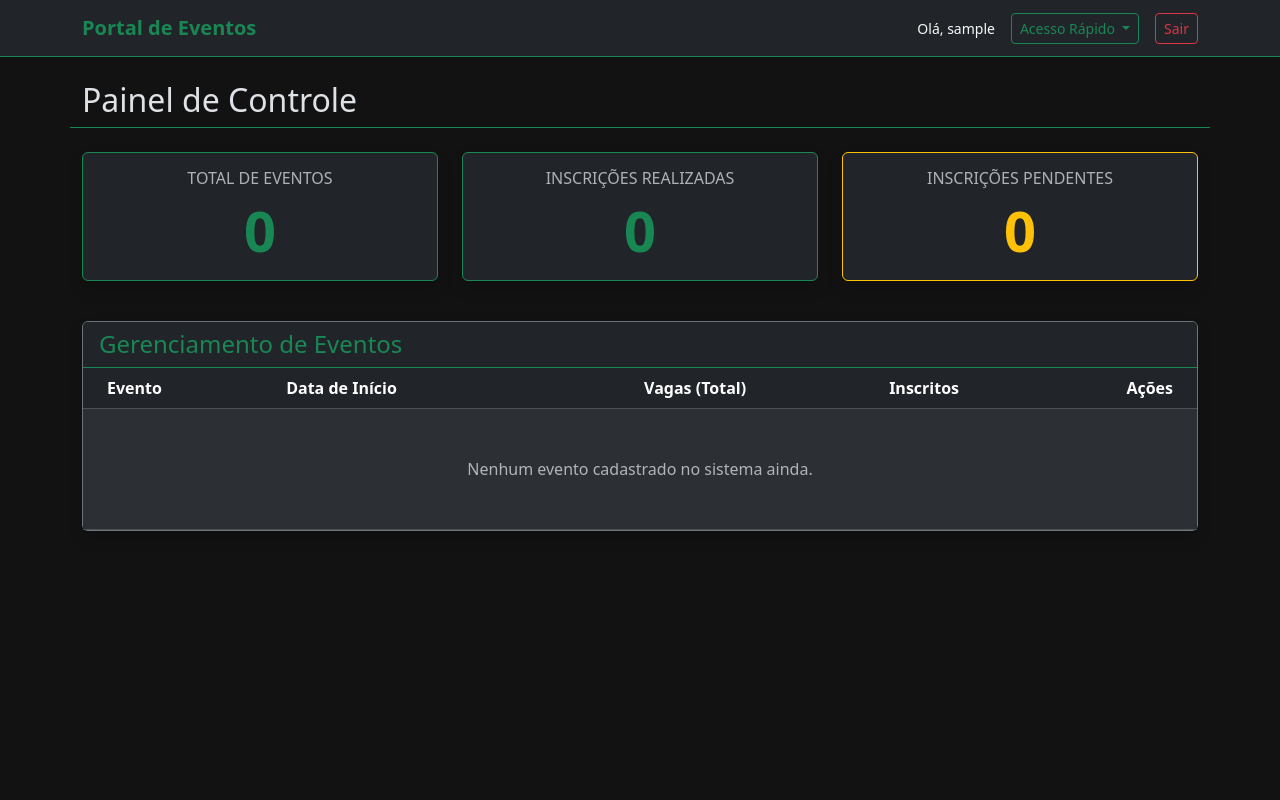
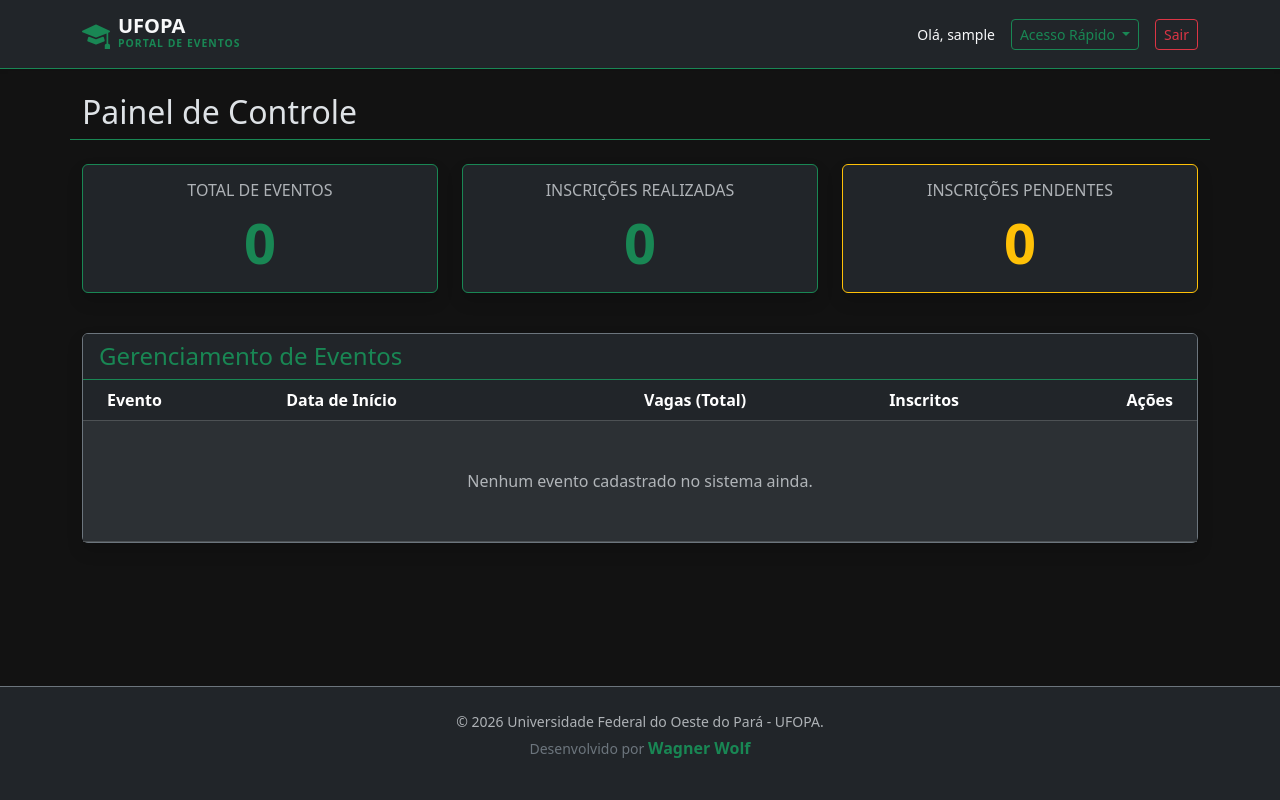
Before and after one commit to WagnerWolf/sistema_eventos, a Django app: page /painel/ in a window 1280 px wide. Run offline with Django 5.2, Linux system fonts and the light colour scheme; the visitor is signed in with stand-in values (Sample User, id 1); data that the repository does not hold is empty.

Commit message:
ajuste visual

```diff
--- a/eventos/templates/eventos/base.html
+++ b/eventos/templates/eventos/base.html
@@ -5,14 +5,25 @@
     <meta name="viewport" content="width=device-width, initial-scale=1.0">
     <title>Inscrição de Eventos</title>
     <link href="https://cdn.jsdelivr.net/npm/bootstrap@5.3.2/dist/css/bootstrap.min.css" rel="stylesheet">
+    <link rel="stylesheet" href="https://cdn.jsdelivr.net/npm/bootstrap-icons@1.11.1/font/bootstrap-icons.css">
 
     <style>
         :root {
-            /* Alterando a cor principal do Bootstrap para um tom de verde */
             --bs-primary: #198754;
             --bs-primary-rgb: 25, 135, 84;
-            --bs-body-bg: #121212; /* Fundo um pouco mais escuro e confortável */
+            --bs-body-bg: #121212;
         }
+
+        /* Ajuste para o rodapé ficar sempre embaixo */
+        body {
+            display: flex;
+            flex-direction: column;
+            min-height: 100vh;
+        }
+        .main-content {
+            flex: 1;
+        }
+
         .btn-primary {
             background-color: var(--bs-primary);
             border-color: var(--bs-primary);
@@ -27,14 +38,28 @@
         .card {
             background-color: #1e1e1e;
         }
+
+        /* Estilização do Footer */
+        footer .text-success {
+            transition: 0.3s;
+        }
+        footer .text-success:hover {
+            text-shadow: 0 0 8px rgba(25, 135, 84, 0.6);
+        }
     </style>
 </head>
 <body>
-<nav class="navbar navbar-expand-lg navbar-dark bg-dark border-bottom border-success">
-        <div class="container d-flex justify-content-between">
-            <a class="navbar-brand text-primary fw-bold" href="{% url 'lista_eventos' %}">Portal de Eventos</a>
+    <nav class="navbar navbar-expand-lg navbar-dark bg-dark border-bottom border-success shadow-sm">
+        <div class="container">
+            <a class="navbar-brand d-flex align-items-center fw-bold" href="{% url 'lista_eventos' %}">
+                <i class="bi bi-mortarboard-fill text-primary me-2 fs-3"></i>
+                <div class="d-flex flex-column">
+                    <span class="fs-5 lh-1 text-light">UFOPA</span>
+                    <small class="text-primary" style="font-size: 0.65rem; letter-spacing: 1px;">PORTAL DE EVENTOS</small>
+                </div>
+            </a>
 
-<div class="d-flex align-items-center">
+            <div class="d-flex align-items-center">
                 {% if user.is_authenticated %}
                     <span class="text-light me-3 small d-none d-md-inline">Olá, {{ user.username }}</span>
 
@@ -45,6 +70,8 @@
                         <ul class="dropdown-menu dropdown-menu-dark border-success">
                             <li><a class="dropdown-item" href="{% url 'painel_dashboard' %}">Painel de Eventos</a></li>
                             <li><a class="dropdown-item" href="{% url 'novo_evento' %}">Criar Novo Evento</a></li>
+                            <li><hr class="dropdown-divider border-success"></li>
+                            <li><a class="dropdown-item" href="{% url 'admin:index' %}" target="_blank">Acesso Técnico</a></li>
                         </ul>
                     </div>
 
@@ -59,7 +86,7 @@
         </div>
     </nav>
 
-    <div class="container mt-4">
+    <div class="container mt-4 main-content">
         {% if messages %}
             {% for message in messages %}
                 <div class="alert alert-{{ message.tags }} alert-dismissible fade show" role="alert">
@@ -73,6 +100,18 @@
         {% endblock %}
     </div>
 
+    <footer class="footer py-4 bg-dark border-top border-secondary mt-5">
+        <div class="container text-center">
+            <p class="text-muted mb-0 small">
+                &copy; {% now "Y" %} Universidade Federal do Oeste do Pará - UFOPA.
+            </p>
+            <p class="mt-1">
+                <span class="text-secondary small">Desenvolvido por </span>
+                <span class="text-primary fw-bold">Wagner Wolf</span>
+            </p>
+        </div>
+    </footer>
+
     <script src="https://cdn.jsdelivr.net/npm/bootstrap@5.3.2/dist/js/bootstrap.bundle.min.js"></script>
 </body>
 </html>
```
